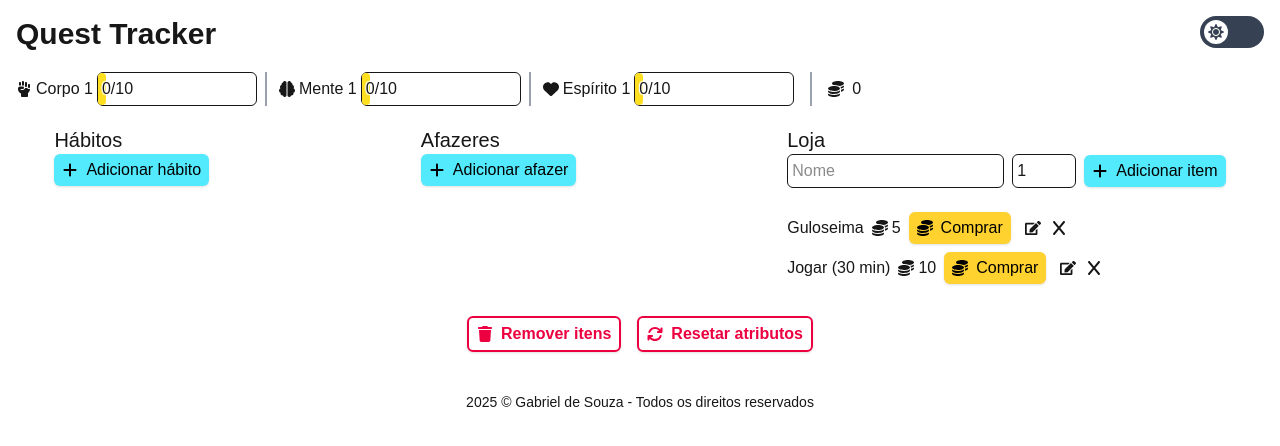
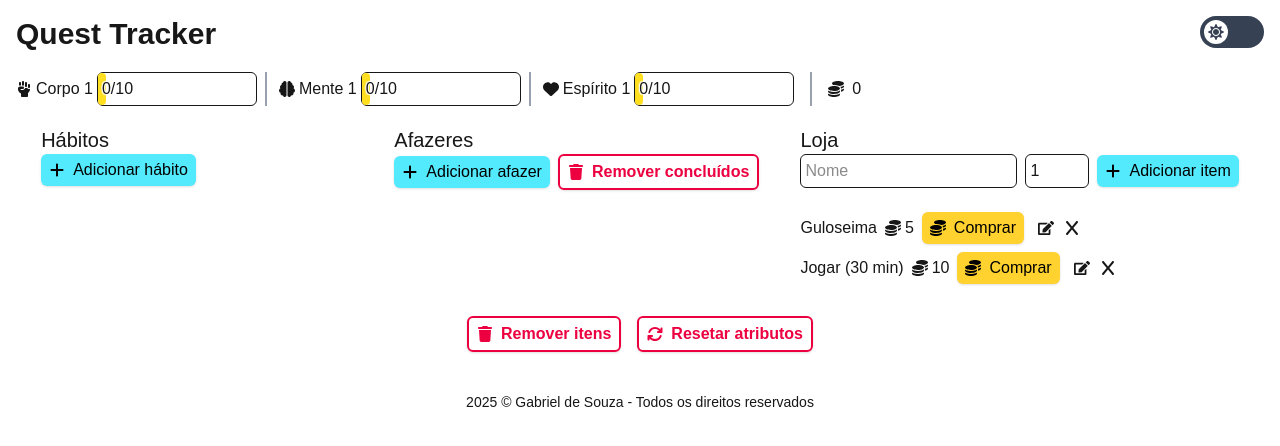
Before and after one commit to gab-souza-martins/gamified-habit-tracker, a Next.js app: page / in a window 1280 px wide. Shown: the top 446 px of the page. Built offline with nearby package versions, Linux system fonts and the light colour scheme.

Commit message:
Adicionado botão para remover todos os afazeres concluídos em TodoList.tsx

```diff
--- a/src/app/Components/TodoList.tsx
+++ b/src/app/Components/TodoList.tsx
@@ -1,5 +1,5 @@
 import React from "react";
-import { FaBrain, FaHandFist, FaHeart, FaX } from "react-icons/fa6";
+import { FaBrain, FaHandFist, FaHeart, FaTrash, FaX } from "react-icons/fa6";
 import Todo from "../Types/TodoType";
 import { closestCenter, DndContext } from "@dnd-kit/core";
 import {
@@ -15,6 +15,7 @@ import ItemForm from "./ItemForm";
 import AttributeName from "../Types/AttributeNameType";
 import EditValues from "../Types/EditValuesType";
 import AddBtn from "./Buttons/AddBtn";
+import RedOutlineBtn from "./Buttons/RedOutlineBtn";
 
 interface TodoListProps {
    giveReward: (attribute: AttributeName, reward: number) => void;
@@ -175,6 +176,8 @@ const TodoList: React.FC<TodoListProps> = ({ giveReward, removeReward }) => {
 
    const [isConfirmRemoveOpen, setIsConfirmRemoveOpen] =
       React.useState<boolean>(false);
+   const [isRemovingDoneTodos, setIsRemovingTodos] =
+      React.useState<boolean>(false);
    const [idToRemove, setIdToRemove] = React.useState<string>("");
 
    const handleRemove = () => {
@@ -182,10 +185,18 @@ const TodoList: React.FC<TodoListProps> = ({ giveReward, removeReward }) => {
       setTodos(newTodos);
       localStorage.setItem("todos", JSON.stringify(newTodos));
    };
+
+   const handleRemoveDone = () => {
+      const newTodos: Todo[] = todos.filter((i) => i.done === false);
+      setTodos(newTodos);
+      localStorage.setItem("todos", JSON.stringify(newTodos));
+   };
+
    const handleCloseModal = () => {
       setIsAddFormOpen(false);
       setIsEditFormOpen(false);
       setIsConfirmRemoveOpen(false);
+      setIsRemovingTodos(false);
    };
 
    return (
@@ -216,12 +227,27 @@ const TodoList: React.FC<TodoListProps> = ({ giveReward, removeReward }) => {
             />
          )}
 
+         {isRemovingDoneTodos && (
+            <ConfirmRemove
+               confirmRemove={handleRemoveDone}
+               closeRemove={handleCloseModal}
+            />
+         )}
+
          <h2 className="text-xl">Afazeres</h2>
 
-         <AddBtn
-            text="Adicionar afazer"
-            onClickEvent={() => setIsAddFormOpen(true)}
-         />
+         <div className="flex gap-2 flex-col items-start sm:flex-row sm:items-center">
+            <AddBtn
+               text="Adicionar afazer"
+               onClickEvent={() => setIsAddFormOpen(true)}
+            />
+
+            <RedOutlineBtn
+               btnIcon={<FaTrash />}
+               btnText="Remover concluídos"
+               onClickEvent={() => setIsRemovingTodos(true)}
+            />
+         </div>
          <br />
 
          <DndContext
```
